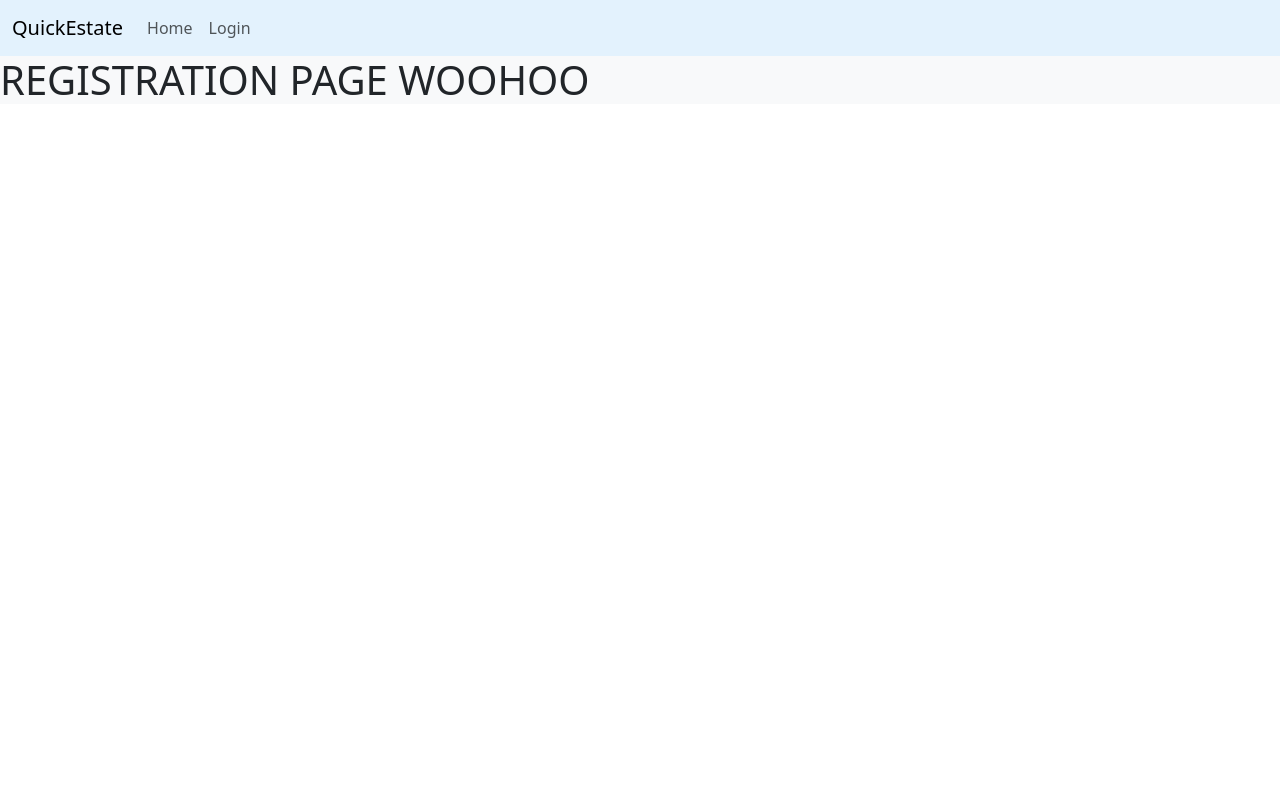
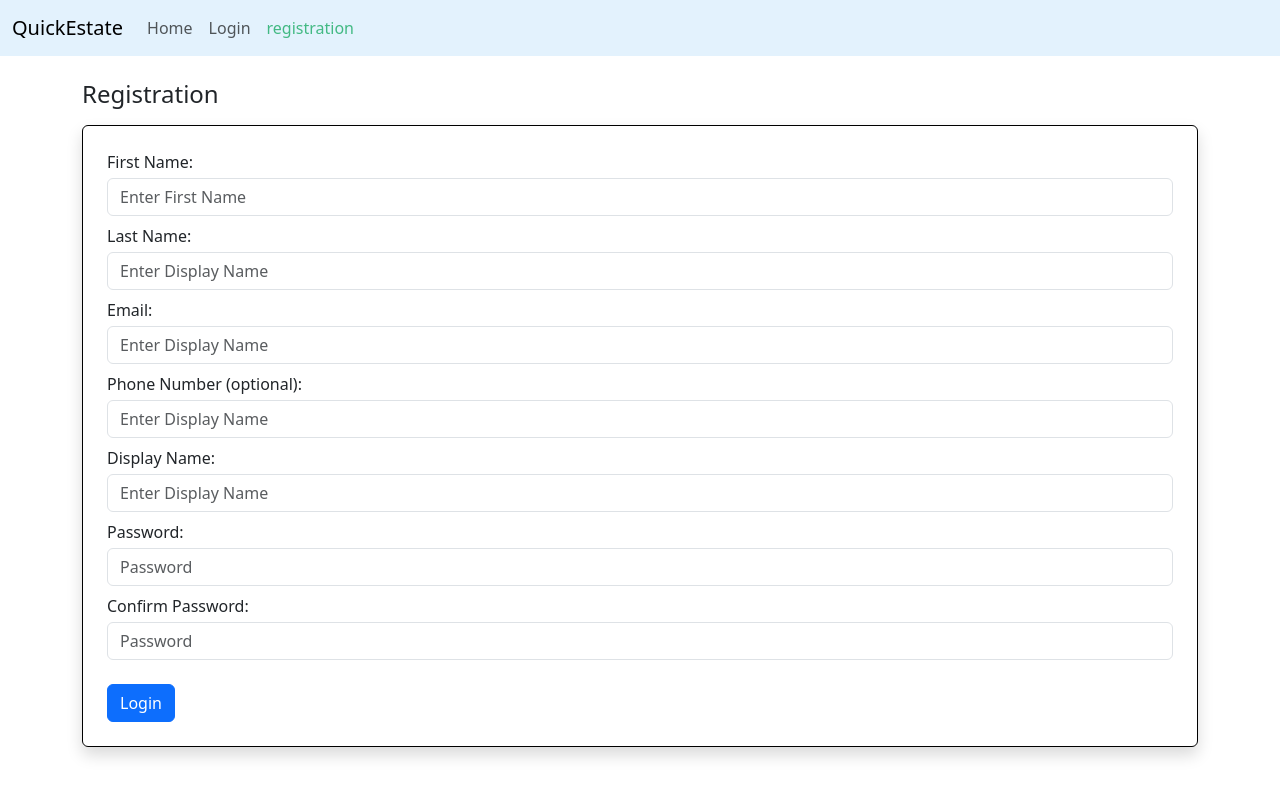
Before and after one commit to MarshPeter/quick-estate, a Vue app: page /registration in a window 1280 px wide. Shown: the top 796 px of the page. Built offline with nearby package versions, Linux system fonts and the light colour scheme; the HTML template or start-up script is replaced by a standard one.

Commit message:
most basic validation for registration complete

```diff
--- a/src/App.vue
+++ b/src/App.vue
@@ -1,5 +1,5 @@
 <template>
-  <div class="bg-body-tertiary">
+  <div>
     <HeaderNavbar :authenticated="authenticated"></HeaderNavbar>
     <main>
       <router-view :authenticated="this.authenticated" />
--- a/src/components/HeaderNavbar.vue
+++ b/src/components/HeaderNavbar.vue
@@ -43,6 +43,12 @@ export default {
                     name: "Login",
                     whenAuthenticated: false,
                     whenNotAuthenticated: true,
+                },
+                {
+                    route: "/registration",
+                    name: "registration",
+                    whenAuthenticated: false,
+                    whenNotAuthenticated: true,
                 }
             ],
             authenticated: localStorage.getItem('user_id'),
--- a/src/views/LoginView.vue
+++ b/src/views/LoginView.vue
@@ -1,24 +1,26 @@
 <template>
-    <div class="container">
-        <form @submit="login">
-            <div class="form-group">
-                <label for="exampleInputEmail1">Display Name: </label>
-                <input type="text" class="form-control" id="exampleInputEmail1" placeholder="Enter Display Name" v-model="displayName" required>
+    <div class="container-sm pt-4">
+        <h1 class="pb-2 fs-4">Login</h1>
+        <form @submit="login" class="container p-4 border border-black rounded shadow">
+            <div class="row">
+                <div class="col">
+                    <div class="form-group pb-2">
+                        <label for="exampleInputEmail1" class="pb-1">Display Name: </label>
+                        <input type="text" class="form-control" id="exampleInputEmail1" placeholder="Enter Display Name" v-model="displayName" required>
+                    </div>
+                    <div class="form-group pb-4">
+                        <label for="exampleInputPassword1" class="pb-1">Password</label>
+                        <input type="password" class="form-control" id="exampleInputPassword1" placeholder="Password" v-model="password" required>
+                    </div>
+                    <button type="submit" class="btn btn-primary">Login</button>
+                </div>
             </div>
-            <div class="form-group">
-                <label for="exampleInputPassword1">Password</label>
-                <input type="password" class="form-control" id="exampleInputPassword1" placeholder="Password" v-model="password" required>
-            </div>
-            <div class="form-check">
-                <input type="checkbox" class="form-check-input" id="exampleCheck1">
-                <label class="form-check-label" for="exampleCheck1">Check me out</label>
-            </div>
-            <button type="submit" class="btn btn-primary">Submit</button>
         </form>
     </div>
 </template>
 
 <script>
+    // TODO: IMPLEMENT POSTING ERRORS TO USER
     export default {
         props: {
             authenticated: Boolean
@@ -52,7 +54,7 @@
                 if (this.displayName.length > 20) {
                     this.errors.push("Display Name is too long. Should a most contain 20 characters");
                 }
-                if (this.displayName.match(reg).length === 0) {
+                if (!this.displayName.match(reg)) {
                     this.errors.push("Display Name should only contain letters and numbers");
                 }
             },
@@ -62,7 +64,7 @@
                 if (this.password.length > 20) {
                     this.errors.push("Password is too long. Should at most be 20 characters");
                 }
-                if (this.password.match(reg).length === 0) {
+                if (!this.password.match(reg)) {
                     this.errors.push("Password should only contain letters and numbers")
                 }
             },
--- a/src/views/RegistrationView.vue
+++ b/src/views/RegistrationView.vue
@@ -1,9 +1,139 @@
 <template>
-    <h1>REGISTRATION PAGE WOOHOO</h1>
+    <div class="container-sm pt-4">
+        <h1 class="pb-2 fs-4">Registration</h1>
+        <form @submit="register" class="container p-4 border border-black rounded shadow">
+            <div class="row">
+                <div class="col">
+                    <div class="form-group pb-2">
+                        <label for="firstname" class="pb-1">First Name: </label>
+                        <input type="text" class="form-control" id="firstname" placeholder="Enter First Name" v-model="firstName" required>
+                    </div>
+                    <div class="form-group pb-2">
+                        <label for="lastName" class="pb-1">Last Name: </label>
+                        <input type="text" class="form-control" id="lastName" placeholder="Enter Display Name" v-model="lastName" required>
+                    </div>
+                    <div class="form-group pb-2">
+                        <label for="email" class="pb-1">Email: </label>
+                        <input type="email" class="form-control" id="email" placeholder="Enter Display Name" v-model="email" required>
+                    </div>
+                    <div class="form-group pb-2">
+                        <label for="phoneNumber" class="pb-1">Phone Number (optional): </label>
+                        <input type="text" class="form-control" id="phoneNumber" placeholder="Enter Display Name" v-model="phoneNumber" >
+                    </div>
+                    <div class="form-group pb-2">
+                        <label for="displayName" class="pb-1">Display Name: </label>
+                        <input type="text" class="form-control" id="displayName" placeholder="Enter Display Name" v-model="displayName" required>
+                    </div>
+                    <div class="form-group pb-2">
+                        <label for="password" class="pb-1">Password: </label>
+                        <input type="password" class="form-control" id="password" placeholder="Password" v-model="password" required>
+                    </div>
+                    <div class="form-group pb-4">
+                        <label for="confirm-password" class="pb-1">Confirm Password: </label>
+                        <input type="password" class="form-control" id="confirm-password" placeholder="Password" v-model="confirmPassword" required>
+                    </div>
+                    <button type="submit" class="btn btn-primary">Login</button>
+                </div>
+            </div>
+        </form>
+    </div>
 </template>
 
 <script>
+    // TODO: IMPLEMENT POSTING ERRORS TO USER
     export default {
         name: "RegistrationView",
+        data() {
+            return {
+                firstName: "",
+                lastName: "",
+                email: "",
+                phoneNumber: "",
+                displayName: "",
+                password: "",
+                confirmPassword: "",
+                errors: [],
+            }
+        },
+        methods: {
+            register(e) {
+                e.preventDefault();
+                this.validateInputs();
+            },
+            validateInputs() {
+                this.errors = [];
+                this.validateFirstName();
+                this.validateLastName();
+                this.validateEmail();
+                this.validatePhoneNumber();
+                this.validateDisplayName();
+                this.validatePassword();
+
+                if (this.errors.length !== 0) {
+                    return;
+                }
+
+            },
+            validateFirstName() {
+                const regex = /^[a-zA-Z]+$/;
+                if (this.firstName.length > 20) {
+                    this.errors.push("Cannot have a first name longer than 20 characters. Please shorten it.");
+                }
+                if (!this.firstName.match(regex)) {
+                    this.errors.push("First name must only contain alphabetical characters");
+                }
+            },
+            validateLastName() {
+                const regex = /^[a-zA-Z]+$/;
+                if (this.lastName.length > 20) {
+                    this.errors.push("Cannot have a last name longer than 20 characters. Please shorten it.");
+                }
+                if (!this.lastName.match(regex)) {
+                    this.errors.push("Last name must only contain alphabetical characters");
+                }
+            },
+            validateEmail() {
+                // TODO: IMPLEMENT THIS PROPERLY WHEN I HAVE TIME
+            },
+            validatePhoneNumber() {
+                const regex = /^[0-9]+$/;
+
+                if (!this.phoneNumber) {
+                    return
+                }
+
+                if (!this.phoneNumber.match(regex)) {
+                    this.errors.push("Phone Number must only inlclude digits");
+                }
+
+            },
+            validateDisplayName() {
+                const regex = /^[a-zA-Z0-9]+$/;
+                if (this.displayName.length < 8) {
+                    this.errors.push("Cannot have a display name shorter than 8 characters. Please increase it.");
+                }
+                if (this.displayName.length > 20) {
+                    this.errors.push("Cannot have a display name longer than 20 characters. Please shorten it.");
+                }
+                if (!this.displayName.match(regex)) {
+                    this.errors.push("Last name must only contain alphanumerical characters");
+                }
+            },
+            validatePassword() {
+                const regex = /^[a-zA-Z0-9]+$/;
+                if (this.password.length < 8) {
+                    this.errors.push("Cannot have a password shorter than 8 characters. Please increase it.");
+                }
+                if (this.password.length > 20) {
+                    this.errors.push("Cannot have a password name longer than 20 characters. Please shorten it.");
+                }
+                if (!this.password.match(regex)) {
+                    this.errors.push("Last name must only contain alphanumerical characters");
+                }
+                if (this.password !== this.confirmPassword) {
+                    this.errors.push("Both password fields must match. Please check for mistakes");
+                }
+            },
+        }
     }
 </script>
```
